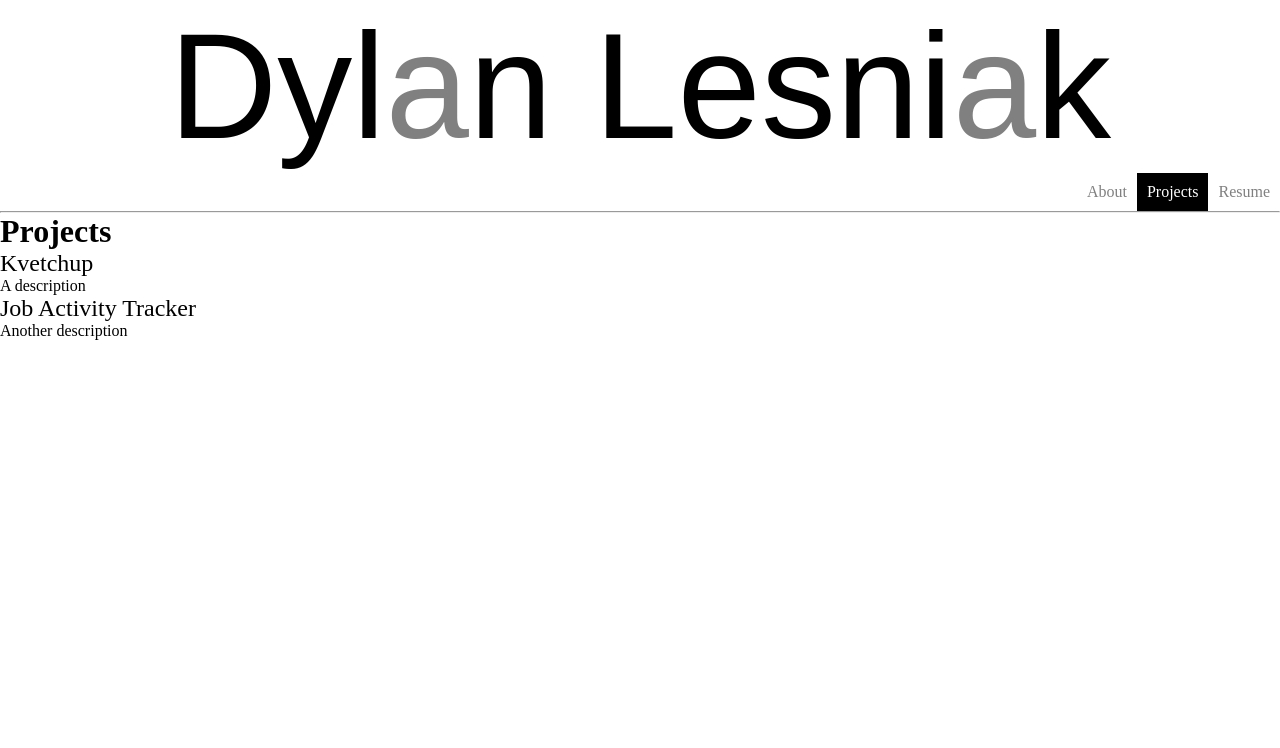
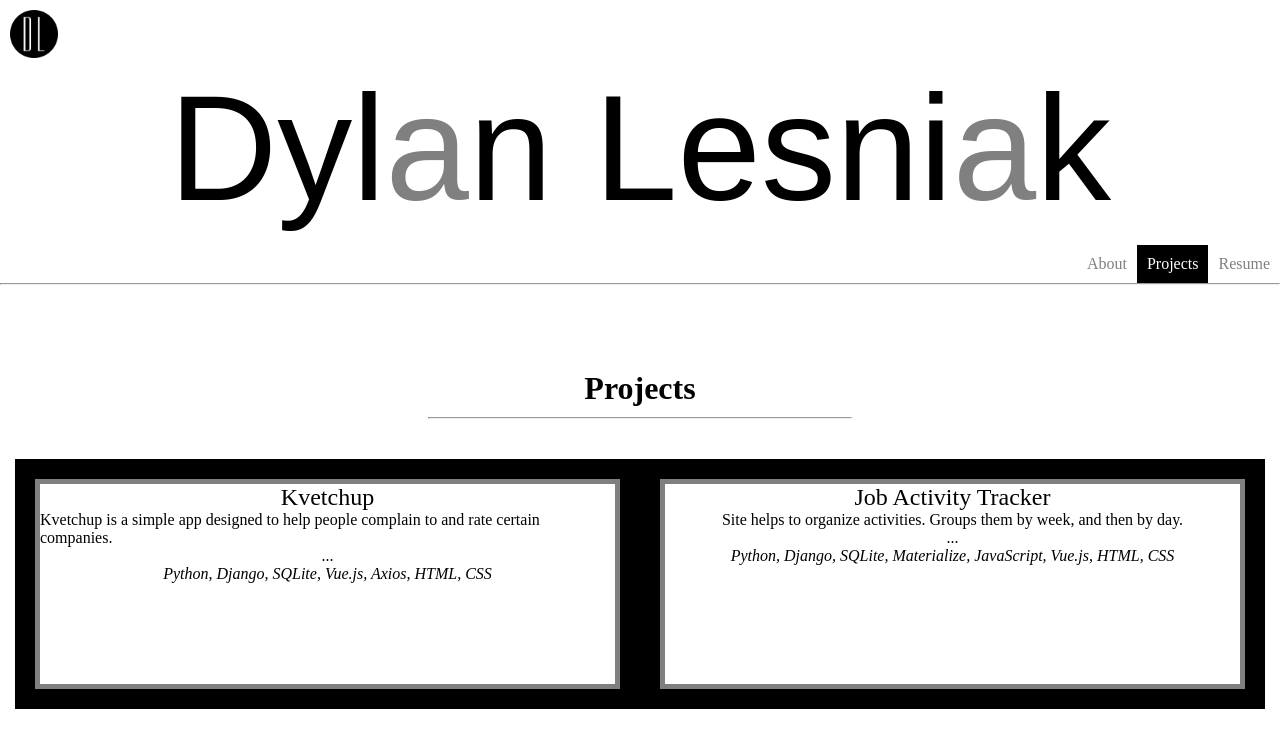
Before and after one commit to mrdlesniak/mrdlesniak.github.io, a Django app: page /projects/ in a window 1280 px wide. Shown: the top 748 px of the page. Run offline with Django 3.2, Linux system fonts and the light colour scheme; some web fonts are replaced.

Commit message:
made some layout changes and CSS styling. Changed descriptions for projects.

```diff
--- a/portfolio/templates/portfolio/base.html
+++ b/portfolio/templates/portfolio/base.html
@@ -1,23 +1,36 @@
+{% load static %}
 <!DOCTYPE html>
 <html lang="en">
-{% load static %}
 <head>
     <meta charset="UTF-8">
     <meta name="viewport" content="width=device-width, initial-scale=1.0">
-    <title>Document</title>
+    <title>Dylan Lesniak</title>
     <!-- font -->
     <link href="https://fonts.googleapis.com/css2?family=Dorsa&family=Raleway&display=swap" rel="stylesheet">
     <!-- css -->
     <link rel="stylesheet" type="text/css" href="{% static 'portfolio/style.css' %}">
+
+    <!-- icons -->
+    <link rel="shortcut icon" type="image/x-icon" href="{% static 'portfolio/icons/favicon.ico' %}" type="image/x-icon"/>
+    <link rel="apple-touch-icon" sizes="180x180" href="{% static 'portfolio/icons/apple-touch-icon.png' %}">
+    <link rel="icon" type="image/png" sizes="32x32" href="{% static 'portfolio/icons/favicon-32x32.png' %}">
+    <link rel="icon" type="image/png" sizes="16x16" href="{% static 'portfolio/icons/favicon-16x16.png' %}">
+    <link rel="manifest" href="{% static 'portfolio/icons/site.webmanifest' %}">
+
 </head>
 <body>
 
+
     <!-- main header section -->
     <div class="navbar">
-        <nav>
-            <p class="title">Dyl<span style="color:grey">a</span>n Lesni<span style="color:grey">a</span>k</h1>
+        <div class="logo">
+            <img src="{% static 'portfolio/icons/favicon.ico' %}" type="image/x-icon">
+            <nav>
+                <p class="title">Dyl<span style="color:grey">a</span>n Lesni<span style="color:grey">a</span>k</h1>
 
-        </nav>
+            </nav>
+
+        </div>
 
         <div class="menu_section">
             <a {% if activate == 'about' %}class="menu_links active"{% else %}class="menu_links"{% endif %} href="{% url 'portfolio:index' %}">About</a>
@@ -26,9 +39,11 @@
         </div>
         <hr>
     </div>
+    <div class=background>
+        {% block content %}
+        {% endblock %}
 
-    {% block content %}
-    {% endblock %}
+    </div>
     <!-- main footer section-->
 </body>
 </html>
--- a/portfolio/templates/portfolio/projects.html
+++ b/portfolio/templates/portfolio/projects.html
@@ -1,25 +1,27 @@
-<!DOCTYPE html>
-<html lang="en">
+{% extends 'portfolio/base.html' %}
+{% block content %}
+<div class="content">
+    <h1 class="flexboxes">Projects</h1>
+    <hr class="flexboxes h1hr">
 
-<head>
-    <meta charset="UTF-8">
-    <meta name="viewport" content="width=device-width, initial-scale=1.0">
-    <title>Dylan Lesniak</title>
-</head>
+    <div class="project_area">
+        <div class="project">
+            <h2 class="flexboxes">Kvetchup</h2>
+            <p class="flexboxes">Kvetchup is a simple app designed to help people complain to and rate certain companies.</p>
+            <p class="flexboxes">...</p>
+            <p class="flexboxes"><i> Python, Django, SQLite, Vue.js, Axios, HTML, CSS</i></p>
 
-<body>
-    {% extends 'portfolio/base.html' %}
-    {% block content %}
-    <h1>Projects</h1>
+        </div>
 
-    <h2>Kvetchup</h2>
-    <p>A description</p>
+        <div class="project">
+            <h2 class="flexboxes">Job Activity Tracker</h2>
+            <p class="flexboxes">Site helps to organize activities. Groups them by week, and then by day.</p>
+            <p class="flexboxes">...</p>
+            <p class="flexboxes"><i> Python, Django, SQLite, Materialize, JavaScript, Vue.js, HTML, CSS</i></p>
 
-    <h2>Job Activity Tracker</h2>
-    <p>Another description</p>
+        </div>
 
+    </div>
 
-    {% endblock %}
-</body>
-
-</html>
+</div>
+{% endblock %}
```
Also changed, not shown: portfolio/templates/portfolio/index.html (+15 -14 lines), portfolio/static/portfolio/icons/android-chrome-192x192.png (added), portfolio/static/portfolio/icons/android-chrome-512x512.png (added), portfolio/static/portfolio/icons/apple-touch-icon.png (added), portfolio/static/portfolio/icons/favicon-16x16.png (added), portfolio/static/portfolio/icons/favicon-32x32.png (added), portfolio/static/portfolio/icons/favicon.ico (added), portfolio/static/portfolio/icons/site.webmanifest (added).
